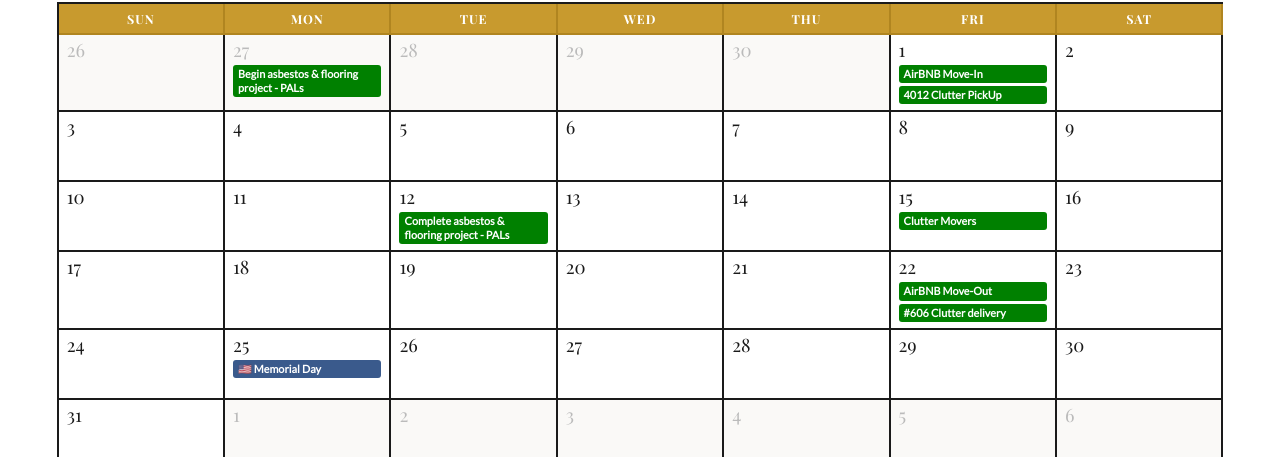
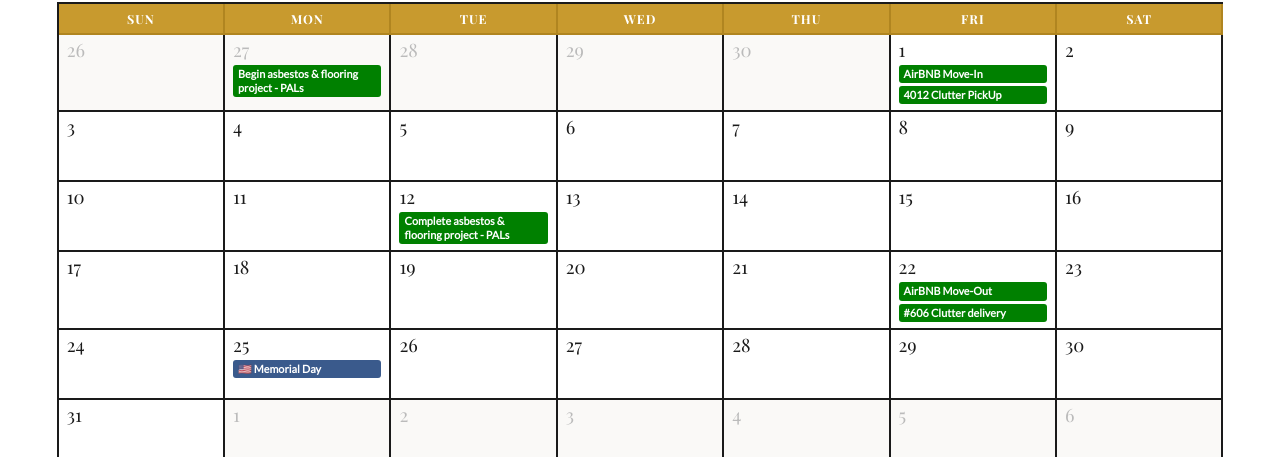
Before and after one commit to nbk5876/core3-ward, a plain HTML site: page ccw/calendar-606-onboard.html in a window 1280 px wide. Shown: the part 643-1100 px from the top of the page. Drawn offline with nearby package versions, Linux system fonts and the light colour scheme.

Commit message:
Remove May 15 Clutter Movers event from calendar

```diff
--- a/ccw/calendar-606-onboard.html
+++ b/ccw/calendar-606-onboard.html
@@ -585,7 +585,6 @@ Changes: Overflow days (leading/trailing) now show dimmed day
 
     {"date": "May 12", "desc": "Complete asbestos & flooring project - PALs",   "misc": "bgcolor=green",            "url": ""},
 
-    {"date": "May 15", "desc": "Clutter Movers",                     "misc": "bgcolor=green",            "url": ""},
 
     {"date": "May 22", "desc": "AirBNB Move-Out",                    "misc": "bgcolor=green", "url": ""},
     {"date": "May 22", "desc": "#606 Clutter delivery",              "misc": "bgcolor=green", "url": ""},
```
